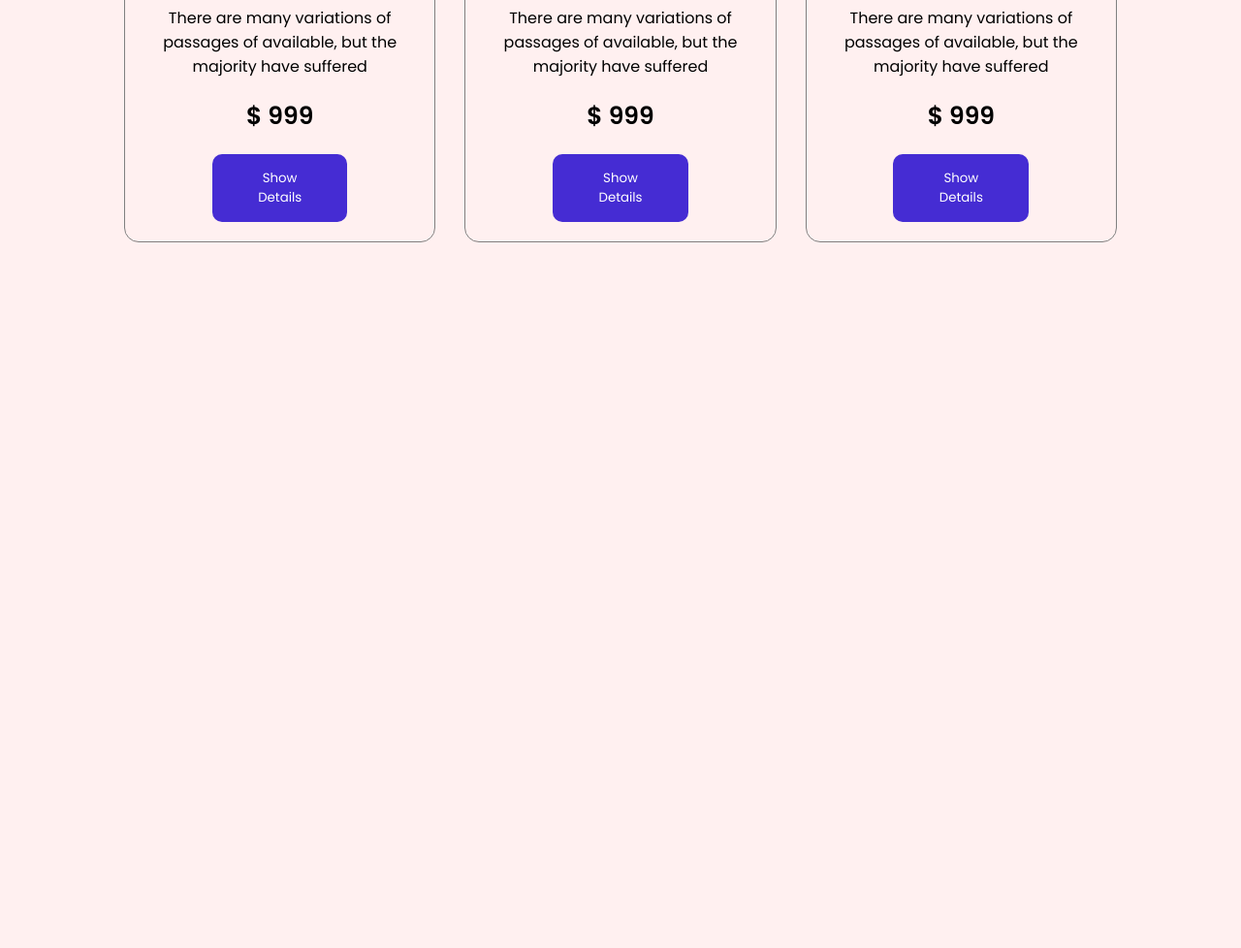
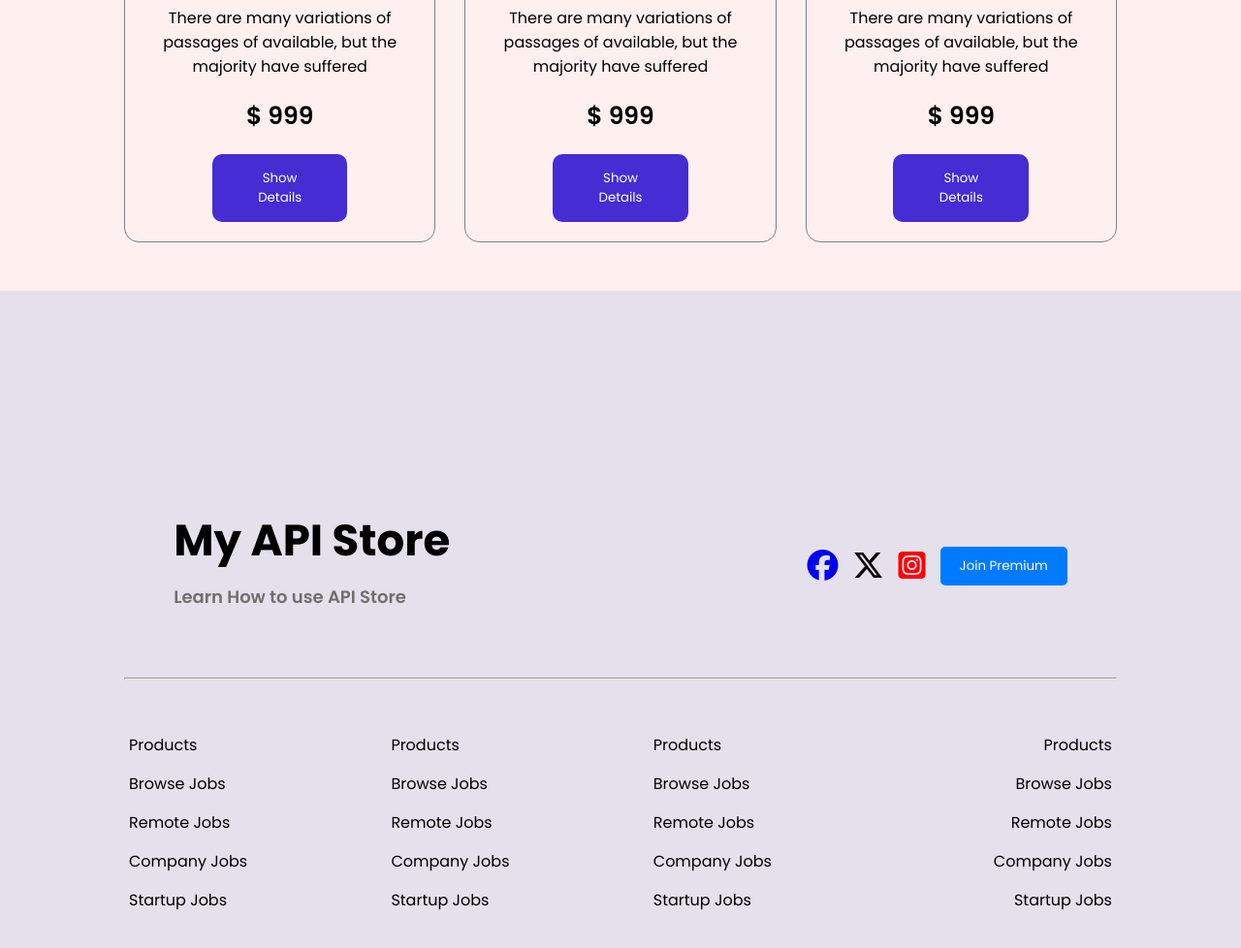
Before and after one commit to Nipaakter123/front-end-project-su, a plain HTML site: page index.html in a window 1280 px wide. Shown: the part 1803-2781 px from the top of the page at 97% size. Before the commit the page ends 2103 px from the top, so only its background shows below. Drawn offline with Linux system fonts and the light colour scheme.

Commit message:
footer section added

```diff
--- a/index.html
+++ b/index.html
@@ -96,6 +96,57 @@
       </div>
       </div>
     </section>
+    <section class="section-footer">
+      <div class="container">
+      <header class="header">
+      <div class="header-left">
+      <h1>My API Store</h1>
+      <p>Learn How to use API Store</p>
+      </div>
+      <div class="social-icons">
+
+      <a href="#"><i class="fa-brands fa-2x fa-facebook"></i></a>
+      <a href="#"><i class="fa-brands fa-2x fa-x-twitter" style="color:black"></i></a>
+      <a href="#"><i class="fa-brands fa-2x fa-square-instagram" style="color:red"></i></a>
+      <button class="premium-button">Join Premium</button>
+      </div>
+      </header>
+      <hr>
+      <footer>
+      <section id="footer-nav">
+      <div>
+      <a href=""><span>Products</span></a>
+      <a href=""><span>Browse Jobs</span></a>
+      <a href=""><span>Remote Jobs</span></a>
+      <a href=""><span>Company Jobs</span></a>
+      <a href=""><span>Startup Jobs</span></a>
+      </div>
+      <div>
+      <a href=""><span>Products</span></a>
+      <a href=""><span>Browse Jobs</span></a>
+      <a href=""><span>Remote Jobs</span></a>
+      <a href=""><span>Company Jobs</span></a>
+      <a href=""><span>Startup Jobs</span></a>
+      </div>
+      <div style="text-align: left">
+      <a href=""><span>Products</span></a>
+      <a href=""><span>Browse Jobs</span></a>
+      <a href=""><span>Remote Jobs</span></a>
+      <a href=""><span>Company Jobs</span></a>
+      <a href=""><span>Startup Jobs</span></a>
+      </div>
+      <div style="text-align: right">
+      <a href=""><span>Products</span></a>
+      <a href=""><span>Browse Jobs</span></a>
+      <a href=""><span>Remote Jobs</span></a>
+      <a href=""><span>Company Jobs</span></a>
+      <a href=""><span>Startup Jobs</span></a>
+      </div>
+      </section>
+      </footer>
+      </div>
+      </section>
+
  </main>
 
 </body>
--- a/style.css
+++ b/style.css
@@ -126,6 +126,96 @@ margin: 50px auto;
         text-align: center;
         margin-bottom: 20px;
         }
+        #loading-section{
+            width: 70%;
+            margin: 0 auto;
+            display: flex;
+            justify-content: center;
+            }
+
+            .hidden{
+            display: none;
+            }
+
+            .section-footer{
+            margin: 0;
+            padding: 0;
+            background-color: #E4E0EC;
+            display: flex;
+            justify-content: center;
+            align-items: center;
+            height: 100vh;
+            }
+
+            .container {
+            width: 80%;
+            max-width: 1200px;
+            background-color: #E4E0EC;
+            padding: 20px;
+            }
+
+            .header {
+            padding: 20px;
+            display: flex;
+            justify-content: space-between;
+            margin-bottom: 50px;
+            }
+
+            .header h1 {
+            margin: 0;
+            font-size: 45px;
+            margin-bottom: 10px;
+            }
+
+
+
+            .header p {
+            color: #706f6f;
+            font-size: 18px;
+            font-weight: 600;
+            }
+
+            .social-icons {
+            display: flex;
+            justify-content: center;
+            align-items: center;
+            gap: 15px;
+            margin-top: 15px;
+            }
+
+            .social-icons icon{
+            width: 30px;
+            height: 30px;
+            margin-right: 20px;
+            }
+
+            .premium-button {
+            background-color: #007bff;
+            color: white;
+            border: none;
+            padding: 10px 20px;
+            cursor: pointer;
+            border-radius: 5px;
+            }
+
+            #footer-nav {
+            display: flex;
+            justify-content: space-between;
+            padding: 5px;
+            margin-top: 50px;
+            }
+
+            #footer-nav div a {
+            text-decoration: none;
+            color: black;
+            }
+
+            #footer-nav div {
+            width: 20%;
+            display: flex;
+            flex-direction: column;
+            row-gap: 15px;
+            }
 
         .card-price{
         text-align: center;
```
